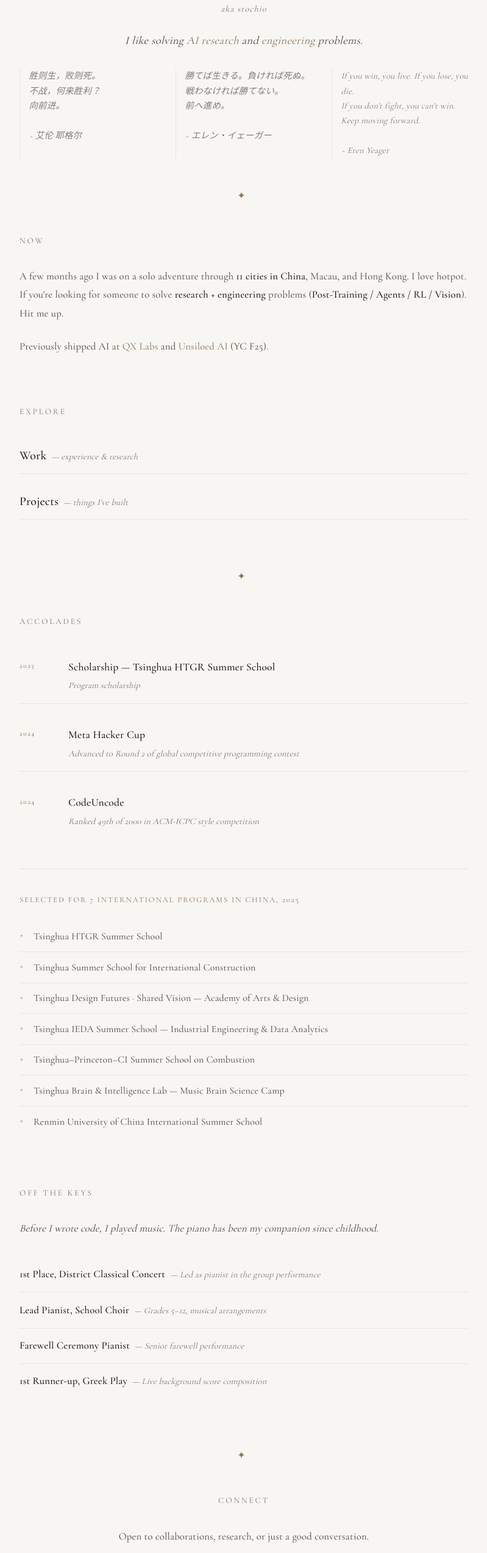
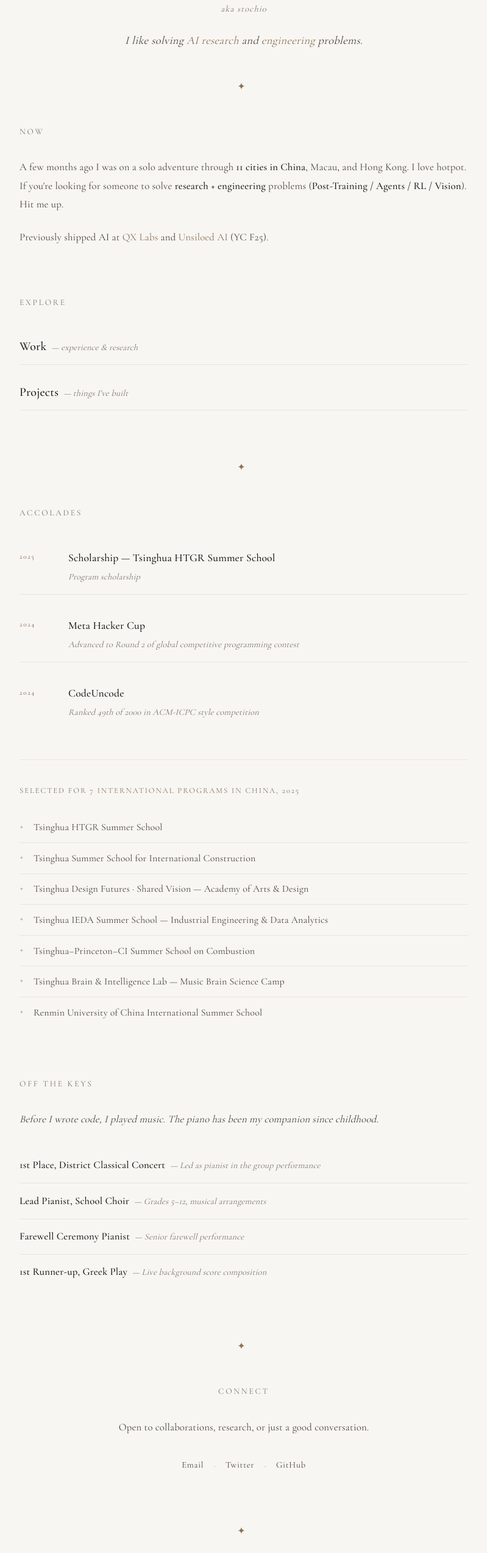
Before and after one commit to stochi0/personal-page, a Next.js app: page / in a window 1280 px wide. Shown: the part 200-2746 px from the top of the page at 61% size, without its empty margins (240-1039 px from the left). Built offline with nearby package versions, Linux system fonts and the light colour scheme.

Commit message:
minor fix

```diff
--- a/src/app/page.tsx
+++ b/src/app/page.tsx
@@ -46,19 +46,6 @@ export default function Home() {
             {renderBio(paragraph)}
           </p>
         ))}
-        {profile.heroQuotes?.length ? (
-          <div className="hero-quotes" style={{ marginTop: "2rem" }}>
-            {profile.heroQuotes.map((quote, i) => (
-              <p
-                key={i}
-                className="footer-quote hero-quote"
-                style={{ whiteSpace: "pre-line" }}
-              >
-                {quote}
-              </p>
-            ))}
-          </div>
-        ) : null}
       </header>
 
       <div className="star">✦</div>
@@ -167,6 +154,25 @@ export default function Home() {
         </div>
       </section>
 
+      <div className="star">✦</div>
+
+      {/* Inspirational Quotes */}
+      {profile.heroQuotes?.length ? (
+        <section className="section" style={{ marginTop: '2rem' }}>
+          <div className="hero-quotes">
+            {profile.heroQuotes.map((quote, i) => (
+              <p
+                key={i}
+                className="footer-quote hero-quote"
+                style={{ whiteSpace: "pre-line" }}
+              >
+                {quote}
+              </p>
+            ))}
+          </div>
+        </section>
+      ) : null}
+
       {/* Footer */}
       <footer className="footer">
         <p className="footer-quote">&ldquo;{profile.footerQuote}&rdquo;</p>
```
